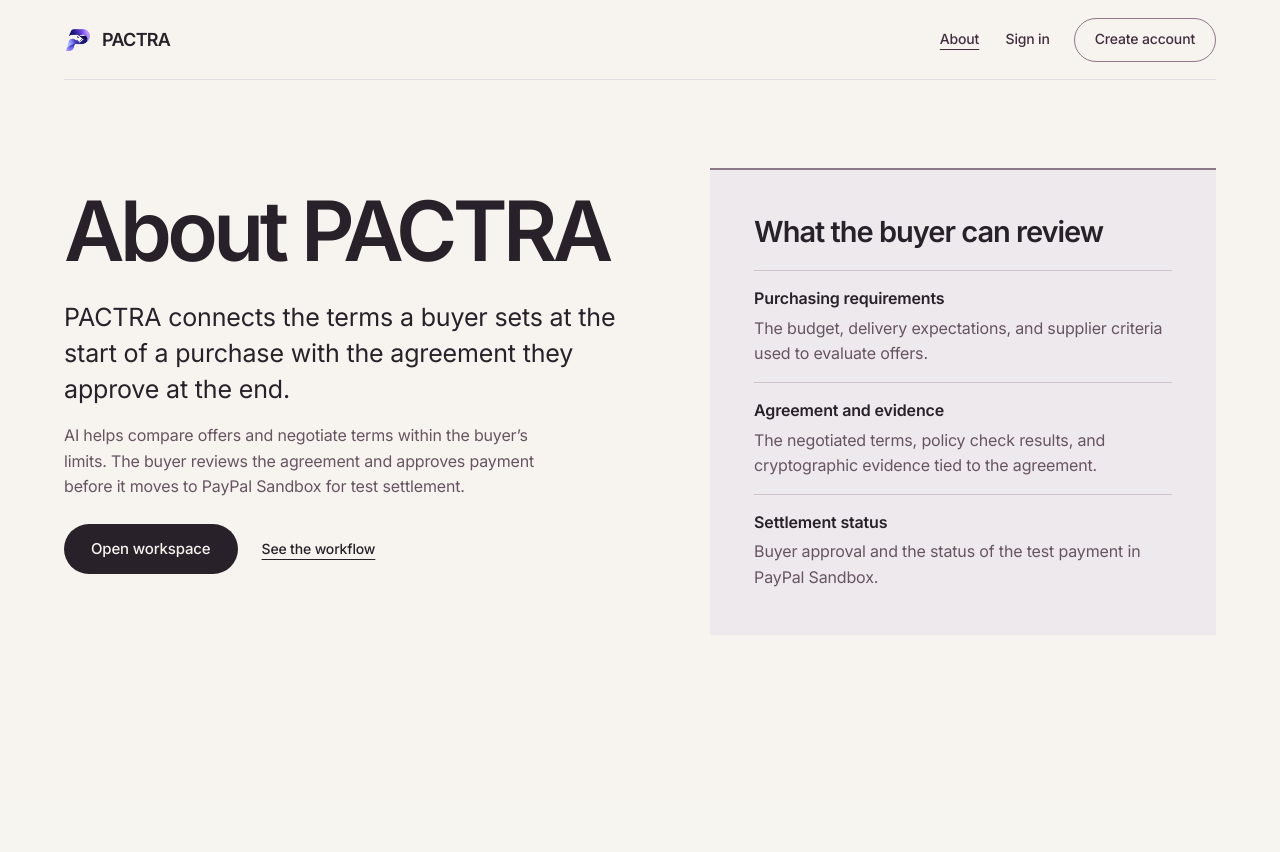
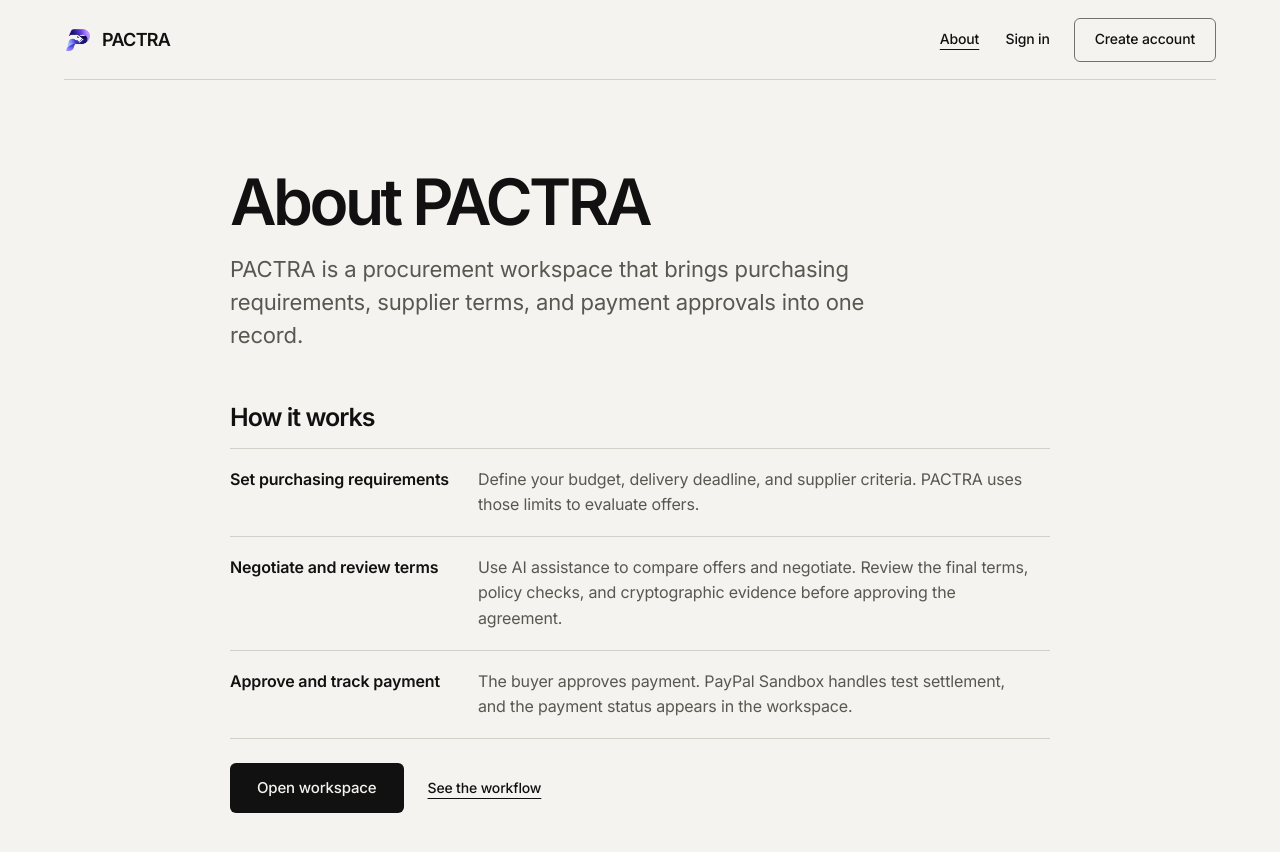
Before and after one commit to siddharth07-code/Pactra-Paypal, a Next.js app: page /about in a window 1280 px wide. Shown: the top 852 px of the page. Before the commit the page ends 800 px from the top, so only its background shows below. Built offline with nearby package versions, Linux system fonts and the light colour scheme.

Commit message:
Refined about page

```diff
--- a/src/app/about/page.tsx
+++ b/src/app/about/page.tsx
@@ -5,41 +5,42 @@ import "@/components/landing/landing.css";
 
 export const metadata: Metadata = {
   title: "About PACTRA",
-  description: "How PACTRA connects purchasing requirements, supplier agreements, and approval for PayPal Sandbox settlement.",
+  description: "Learn how PACTRA helps buyers negotiate supplier terms, review agreements, and approve test payments.",
 };
 
 export default function AboutPage() {
   return (
-    <div className="pactum-landing pactum-cinema">
+    <div className="pactum-landing landing-about-page">
       <a href="#about-main" className="landing-skip">Skip to main content</a>
       <LandingHeader currentPage="about" />
       <main id="about-main" className="landing-container landing-about" tabIndex={-1}>
-        <div className="landing-about-intro">
+        <header className="landing-about-intro">
           <h1>About PACTRA</h1>
-          <p>PACTRA connects the terms a buyer sets at the start of a purchase with the agreement they approve at the end.</p>
-          <p>AI helps compare offers and negotiate terms within the buyer’s limits. The buyer reviews the agreement and approves payment before it moves to PayPal Sandbox for test settlement.</p>
-          <div className="landing-actions">
-            <Link href="/workspace" className="landing-button">Open workspace</Link>
-            <Link href="/#procurement-mandate" className="landing-text-link">See the workflow</Link>
-          </div>
-        </div>
+          <p>PACTRA is a procurement workspace that brings purchasing requirements, supplier terms, and payment approvals into one record.</p>
+        </header>
+
         <section className="landing-about-record" aria-labelledby="about-record-title">
-          <h2 id="about-record-title">What the buyer can review</h2>
+          <h2 id="about-record-title">How it works</h2>
           <dl>
             <div>
-              <dt>Purchasing requirements</dt>
-              <dd>The budget, delivery expectations, and supplier criteria used to evaluate offers.</dd>
+              <dt>Set purchasing requirements</dt>
+              <dd>Define your budget, delivery deadline, and supplier criteria. PACTRA uses those limits to evaluate offers.</dd>
             </div>
             <div>
-              <dt>Agreement and evidence</dt>
-              <dd>The negotiated terms, policy check results, and cryptographic evidence tied to the agreement.</dd>
+              <dt>Negotiate and review terms</dt>
+              <dd>Use AI assistance to compare offers and negotiate. Review the final terms, policy checks, and cryptographic evidence before approving the agreement.</dd>
             </div>
             <div>
-              <dt>Settlement status</dt>
-              <dd>Buyer approval and the status of the test payment in PayPal Sandbox.</dd>
+              <dt>Approve and track payment</dt>
+              <dd>The buyer approves payment. PayPal Sandbox handles test settlement, and the payment status appears in the workspace.</dd>
             </div>
           </dl>
         </section>
+
+        <div className="landing-actions">
+          <Link href="/workspace" className="landing-button">Open workspace</Link>
+          <Link href="/#procurement-mandate" className="landing-text-link">See the workflow</Link>
+        </div>
       </main>
     </div>
   );
--- a/src/components/landing/landing.css
+++ b/src/components/landing/landing.css
@@ -519,34 +519,46 @@
   .pactum-cinema .workflow-illustration { justify-self: start; }
 }
 
+.landing-about-page .landing-header { border-bottom: 1px solid var(--landing-rule); }
+.landing-about-page .landing-header nav { flex-wrap: wrap; }
+.landing-about-page .landing-sign-in, .landing-about-page .landing-register { color: var(--landing-ink); }
+.landing-about-page .landing-register { border-color: #76716a; border-radius: 6px; }
+.landing-about-page .landing-register:hover { color: var(--landing-paper); background: var(--landing-ink); border-color: var(--landing-ink); }
+
 .pactum-landing .landing-about {
+  max-width: 820px;
+  padding-block: clamp(40px, 7vw, 88px) 64px;
+}
+
+.pactum-landing .landing-about h1 {
+  font-size: clamp(42px, 5vw, 68px);
+  line-height: 1.05;
+}
+
+.pactum-landing .landing-about-intro p {
+  max-width: 50ch;
+  margin-top: 18px;
+  font-size: clamp(18px, 2vw, 22px);
+  line-height: 1.5;
+  color: var(--landing-muted);
+}
+
+.pactum-landing .landing-about-record { margin-top: clamp(32px, 5vw, 52px); }
+.pactum-landing .landing-about-record h2 { font-size: 25px; font-weight: 600; }
+.pactum-landing .landing-about-record dl { margin: 16px 0 0; border-bottom: 1px solid var(--landing-rule); }
+.pactum-landing .landing-about-record dl > div {
   display: grid;
-  grid-template-columns: minmax(0, 1.1fr) minmax(0, 1fr);
-  align-items: start;
-  gap: clamp(40px, 7vw, 120px);
-  padding-block: clamp(56px, 11vh, 126px) 64px;
+  grid-template-columns: minmax(0, 14rem) minmax(0, 1fr);
+  gap: 8px 24px;
+  padding-block: 18px;
+  border-top: 1px solid var(--landing-rule);
 }
-.pactum-landing .landing-about h1 { font-size: clamp(42px, 6.5vw, 92px); }
-.pactum-landing .landing-about-intro > p { max-width: 48ch; margin-block-start: 16px; color: var(--landing-muted); }
-.pactum-landing .landing-about-intro > p:first-of-type {
-  max-width: 36ch;
-  margin-block-start: 24px;
-  font-size: clamp(19px, 2.05vw, 25px);
-  line-height: 1.45;
-  color: var(--landing-ink);
+
+.pactum-landing .landing-about-record dt { font-weight: 600; }
+.pactum-landing .landing-about-record dd { margin: 0; max-width: 55ch; color: var(--landing-muted); }
+.pactum-landing .landing-about .landing-actions { margin-top: 24px; }
+.pactum-landing .landing-about .landing-button { border-radius: 6px; }
+
+@media (max-width: 599px) {
+  .pactum-landing .landing-about-record dl > div { grid-template-columns: 1fr; gap: 4px; }
 }
-.pactum-landing .landing-about .landing-actions { margin-block-start: 24px; }
-.pactum-landing .landing-about-record {
-  background: #eee9ed;
-  border-top: 2px solid #8c7886;
-  padding: clamp(24px, 4vw, 44px);
-}
-.pactum-landing .landing-about-record h2 { font-size: clamp(21px, 2.3vw, 29px); font-weight: 600; letter-spacing: -.035em; line-height: 1.25; }
-.pactum-landing .landing-about-record dl { margin: 20px 0 0; }
-.pactum-landing .landing-about-record dl > div { border-top: 1px solid #cfc2cb; padding-block: 15px; }
-.pactum-landing .landing-about-record dl > div:last-child { padding-bottom: 0; }
-.pactum-landing .landing-about-record dt { font-weight: 600; }
-.pactum-landing .landing-about-record dd { margin: 4px 0 0; color: var(--landing-muted); }
-@media (max-width: 759px) {
-  .pactum-landing .landing-about { grid-template-columns: minmax(0, 1fr); gap: 40px; padding-block: 44px 48px; }
-}
```
